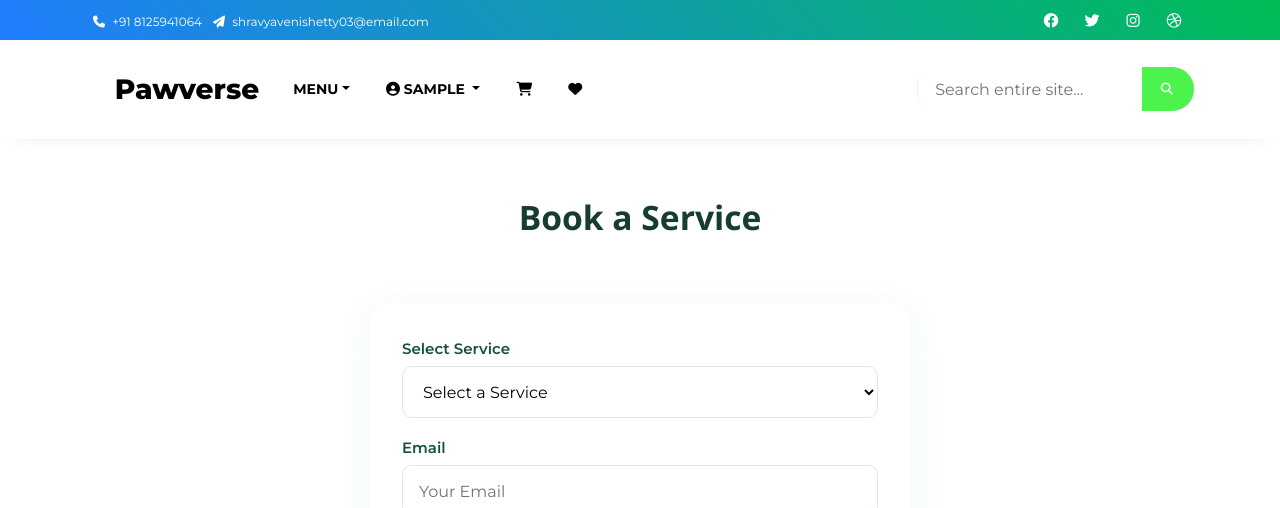
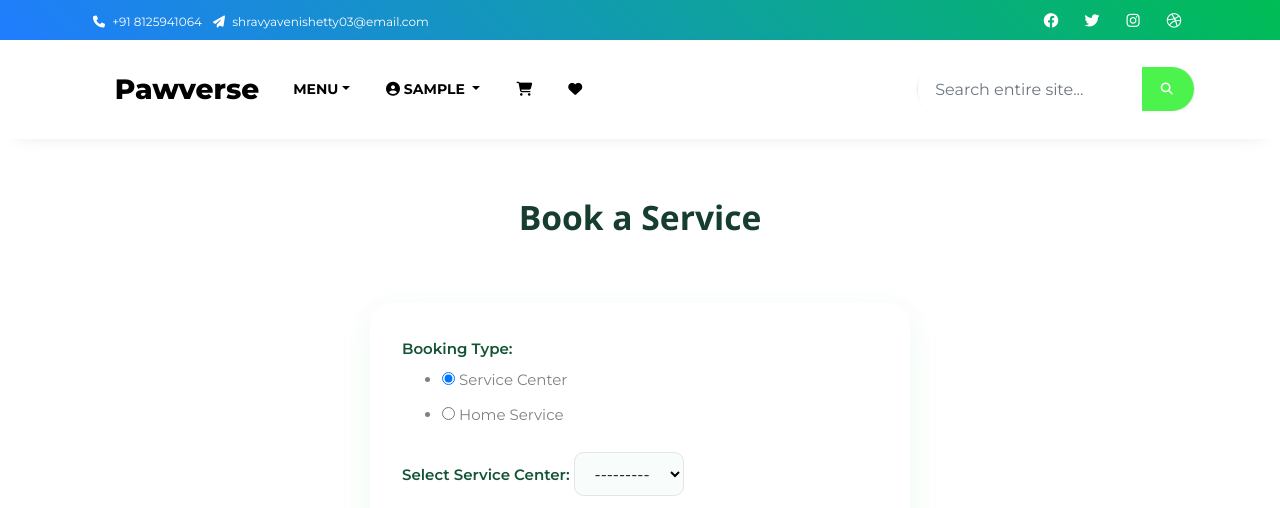
Before and after one commit to Shravyavenishetty/PetStore_Ecommerce, a Django app: page /services/book/ in a window 1280 px wide. Shown: the top 508 px of the page. Run offline with Django 3.2, Linux system fonts and the light colour scheme; the visitor is signed in with stand-in values (Sample User, id 1); data that the repository does not hold is empty; some libraries are stand-ins or nearby versions; some web fonts are replaced.

Commit message:
added service centers and map integration using leaflet to booking form

```diff
--- a/services/forms.py
+++ b/services/forms.py
@@ -1,5 +1,6 @@
 from django import forms
-from .models import Booking,Service
+from .models import Booking, Service, ServiceCenter
+
 
 class BookingForm(forms.ModelForm):
     service = forms.ModelChoiceField(
@@ -7,9 +8,13 @@ class BookingForm(forms.ModelForm):
         widget=forms.Select(attrs={'class': 'form-select'}),
         empty_label="Select a Service"
     )
+
     class Meta:
         model = Booking
-        fields = ['service', 'email', 'pet_name', 'pet_type', 'booking_date', 'booking_time', 'notes']
+        fields = [
+            'service', 'service_location', 'service_center', 'home_address', 'contact_number',
+            'email', 'pet_name', 'pet_type', 'booking_date', 'booking_time', 'notes'
+        ]
         widgets = {
             'email': forms.EmailInput(attrs={'class': 'form-control', 'placeholder': 'Your Email'}),
             'pet_name': forms.TextInput(attrs={'class': 'form-control', 'placeholder': 'Pet Name (optional)'}),
@@ -17,9 +22,16 @@ class BookingForm(forms.ModelForm):
             'booking_date': forms.DateInput(attrs={'type': 'date', 'class': 'form-control'}),
             'booking_time': forms.TimeInput(attrs={'type': 'time', 'class': 'form-control'}),
             'notes': forms.Textarea(attrs={'class': 'form-control', 'rows': 3, 'placeholder': 'Additional notes'}),
+            'service_center': forms.Select(attrs={'class': 'form-select'}),
+            'home_address': forms.Textarea(attrs={'class': 'form-control', 'rows': 2, 'placeholder': 'Your address'}),
+            'contact_number': forms.TextInput(attrs={'class': 'form-control', 'placeholder': 'Contact Number'}),
         }
         labels = {
             'service': 'Select Service',
+            'service_location': 'Booking Type',
+            'service_center': 'Select Service Center',
+            'home_address': 'Home Address',
+            'contact_number': 'Contact Number',
             'email': 'Email Address',
             'pet_name': 'Pet Name',
             'pet_type': 'Pet Type',
@@ -27,3 +39,29 @@ class BookingForm(forms.ModelForm):
             'booking_time': 'Booking Time',
             'notes': 'Additional Notes',
         }
+
+    def __init__(self, *args, **kwargs):
+        super().__init__(*args, **kwargs)
+        # Use radio select for service_location
+        self.fields['service_location'].widget = forms.RadioSelect(choices=Booking.SERVICE_LOCATION_CHOICES)
+        # Service center queryset and optional
+        self.fields['service_center'].queryset = ServiceCenter.objects.all()
+        self.fields['service_center'].required = False
+        # Make home_address and contact_number optional by default
+        self.fields['home_address'].required = False
+        self.fields['contact_number'].required = False
+
+    def clean(self):
+        cleaned_data = super().clean()
+        location = cleaned_data.get('service_location')
+        center = cleaned_data.get('service_center')
+        address = cleaned_data.get('home_address')
+        contact = cleaned_data.get('contact_number')
+
+        if location == 'center' and not center:
+            self.add_error('service_center', 'Please select a service center.')
+        if location == 'home':
+            if not address:
+                self.add_error('home_address', 'Please provide your home address.')
+            if not contact:
+                self.add_error('contact_number', 'Please provide a contact number.')
--- a/services/urls.py
+++ b/services/urls.py
@@ -7,6 +7,7 @@ urlpatterns = [
     path('booking-success/', views.booking_success, name='booking_success'),
     path('history/', views.booking_history, name='booking_history'),
     path('payment-success/<int:booking_id>/', views.payment_success, name='payment_success'),
+    path('nearby-centers/', views.nearby_service_centers, name='nearby_service_centers'),
     path('<slug:slug>/', views.service_detail, name='service_detail'),
     path('', views.service_list, name='service_list'),
 ]
--- a/services/views.py
+++ b/services/views.py
@@ -1,11 +1,13 @@
 from django.shortcuts import render, get_object_or_404, redirect
-from .models import Service,Booking
+from .models import Service,Booking, ServiceCenter
 from django.core.paginator import Paginator
 from .forms import BookingForm
 from django.contrib.auth.decorators import login_required
 from django.conf import settings
 from django.core.mail import send_mail
 from django.contrib import messages
+from django.http import JsonResponse
+import math
 
 def service_list(request):
     services_list = Service.objects.all()
@@ -81,3 +83,40 @@ def payment_success(request, booking_id):
     booking.save()
     messages.success(request, 'Payment successful! Thank you.')
     return redirect('services:booking_history')
+
+def nearby_service_centers(request):
+    try:
+        lat = float(request.GET.get('lat'))
+        lng = float(request.GET.get('lng'))
+        radius_km = float(request.GET.get('radius', 10))  # default 10km radius
+    except (TypeError, ValueError):
+        return JsonResponse({'error': 'Invalid parameters'}, status=400)
+
+    centers = ServiceCenter.objects.all()
+    nearby_centers = []
+
+    # Simple radius filter using haversine formula
+    def haversine(lat1, lon1, lat2, lon2):
+        R = 6371  # Earth radius in km
+        d_lat = math.radians(lat2 - lat1)
+        d_lon = math.radians(lon2 - lon1)
+        a = (math.sin(d_lat / 2) ** 2 +
+             math.cos(math.radians(lat1)) * math.cos(math.radians(lat2)) *
+             math.sin(d_lon / 2) ** 2)
+        c = 2 * math.asin(math.sqrt(a))
+        return R * c
+
+    for center in centers:
+        distance = haversine(lat, lng, float(center.latitude), float(center.longitude))
+        if distance <= radius_km:
+            nearby_centers.append({
+                'id': center.id,
+                'name': center.name,
+                'address': center.address,
+                'latitude': str(center.latitude),
+                'longitude': str(center.longitude),
+                'distance_km': round(distance, 2),
+            })
+
+    nearby_centers = sorted(nearby_centers, key=lambda x: x['distance_km'])
+    return JsonResponse({'centers': nearby_centers})
--- a/templates/base.html
+++ b/templates/base.html
@@ -67,8 +67,8 @@
     <script src="{% static 'js/owl.carousel.min.js' %}"></script>
     <script src="{% static 'js/jquery.magnific-popup.min.js' %}"></script>
     <script src="{% static 'js/scrollax.min.js' %}"></script>
-    <script src="https://maps.googleapis.com/maps/api/js?key=AIzaSyBVWaKrjvy3MaE7SQ74_uJiULgl1JY0H2s&sensor=false"></script>
-    <script src="{% static 'js/google-map.js' %}"></script>
+    <!-- <script src="https://maps.googleapis.com/maps/api/js?key=AIzaSyBVWaKrjvy3MaE7SQ74_uJiULgl1JY0H2s&sensor=false"></script> -->
+    <!-- <script src="{% static 'js/google-map.js' %}"></script> -->
     <script src="{% static 'js/main.js' %}"></script>
     <!-- Bootstrap 5 JS Bundle, includes Popper -->
     <!-- <script src="https://cdn.jsdelivr.net/npm/bootstrap@5.3.2/dist/js/bootstrap.bundle.min.js"></script> -->
--- a/templates/services/book_service.html
+++ b/templates/services/book_service.html
@@ -1,8 +1,14 @@
 {% extends 'base.html' %}
 {% load form_tags %}
 
-{% block content %}
+{% block extra_css %}
+<link rel="stylesheet" href="https://unpkg.com/leaflet@1.9.4/dist/leaflet.css" />
 <style>
+  #map {
+    height: 400px;
+    width: 100%;
+    margin-bottom: 20px;
+  }
   .booking-card {
     background: #fff;
     border-radius: 1.25rem;
@@ -55,7 +61,9 @@
     font-family: 'Segoe UI', Tahoma, Geneva, Verdana, sans-serif;
   }
 </style>
+{% endblock %}
 
+{% block content %}
 <div class="container py-5">
   <div class="booking-title">Book a Service</div>
   <div class="row justify-content-center">
@@ -63,41 +71,158 @@
       <div class="card booking-card">
         <form method="post" novalidate>
           {% csrf_token %}
+          {{ form.non_field_errors }}
+
+          <!-- Choose Service Location -->
           <div class="mb-3">
-            <label for="{{ form.service.id_for_label }}" class="form-label">Select Service</label>
-            {{ form.service|add_class:"form-control" }}
-            {{ form.service.errors }}
+            <label class="form-label">Booking Type:</label>
+            {{ form.service_location }}
+            {{ form.service_location.errors }}
+          </div>
+
+          <!-- Center Booking -->
+          <div class="mb-3" id="center-select-section" style="display:none;">
+            <label for="{{ form.service_center.id_for_label }}" class="form-label">Select Service Center:</label>
+            {{ form.service_center|add_class:"form-select" }}
+          </div>
+
+          <div id="map-container" style="display:none;">
+            <div id="map"></div>
+            <small>Click a marker to select a service center.</small>
+          </div>
+
+          <!-- Home Booking -->
+          <div class="mb-3" id="home-fields" style="display:none;">
+            <label for="{{ form.home_address.id_for_label }}" class="form-label">Home Address:</label>
+            {{ form.home_address|add_class:"form-control" }}
+            <label for="{{ form.contact_number.id_for_label }}" class="form-label mt-3">Contact Number:</label>
+            {{ form.contact_number|add_class:"form-control" }}
+          </div>
+
+          <!-- Other form fields -->
+          <div class="mb-3">
+            <label class="form-label">Select Service</label>
+            {{ form.service|add_class:"form-select" }}
           </div>
           <div class="mb-3">
-            <label for="{{ form.email.id_for_label }}" class="form-label">Email</label>
+            <label class="form-label">Email</label>
             {{ form.email|add_class:"form-control" }}
           </div>
           <div class="mb-3">
-            <label for="{{ form.pet_name.id_for_label }}" class="form-label">Pet Name</label>
+            <label class="form-label">Pet Name</label>
             {{ form.pet_name|add_class:"form-control" }}
           </div>
           <div class="mb-3">
-            <label for="{{ form.pet_type.id_for_label }}" class="form-label">Pet Type</label>
+            <label class="form-label">Pet Type</label>
             {{ form.pet_type|add_class:"form-control" }}
           </div>
           <div class="row mb-3">
             <div class="col">
-              <label for="{{ form.booking_date.id_for_label }}" class="form-label">Booking Date</label>
+              <label class="form-label">Booking Date</label>
               {{ form.booking_date|add_class:"form-control" }}
             </div>
             <div class="col">
-              <label for="{{ form.booking_time.id_for_label }}" class="form-label">Booking Time</label>
+              <label class="form-label">Booking Time</label>
               {{ form.booking_time|add_class:"form-control" }}
             </div>
           </div>
-          <div class="mb-4">
-            <label for="{{ form.notes.id_for_label }}" class="form-label">Additional Notes</label>
+          <div class="mb-3">
+            <label class="form-label">Additional Notes</label>
             {{ form.notes|add_class:"form-control" }}
           </div>
-          <button type="submit" class="btn btn-success w-100">BOOK NOW</button>
+
+          <button type="submit" class="btn btn-success w-100">Book Now</button>
         </form>
       </div>
     </div>
   </div>
 </div>
 {% endblock %}
+
+{% block extra_js %}
+<script src="https://unpkg.com/leaflet@1.9.4/dist/leaflet.js"></script>
+<script>
+let map, markersGroup, userMarker;
+let centerMarkers = {};
+
+function toggleBookingFields() {
+  const selected = document.querySelector('input[name="service_location"]:checked');
+  if (!selected) return;
+
+  const value = selected.value;
+  document.getElementById('center-select-section').style.display = value === 'center' ? 'block' : 'none';
+  document.getElementById('map-container').style.display = value === 'center' ? 'block' : 'none';
+  document.getElementById('home-fields').style.display = value === 'home' ? 'block' : 'none';
+
+  if (value === 'center') setTimeout(() => map?.invalidateSize(), 300);
+}
+
+document.querySelectorAll('input[name="service_location"]').forEach(el => {
+  el.addEventListener('change', toggleBookingFields);
+});
+
+window.onload = () => {
+  toggleBookingFields();
+  initMap();
+};
+
+function initMap() {
+  // Fixed user location: Warangal
+  const userLat = 17.9455;
+  const userLng = 79.5976;
+
+  map = L.map('map').setView([userLat, userLng], 13);
+
+  L.tileLayer('https://{s}.tile.openstreetmap.org/{z}/{x}/{y}.png', {
+    maxZoom: 18,
+    attribution: '© OpenStreetMap contributors'
+  }).addTo(map);
+
+  markersGroup = L.layerGroup().addTo(map);
+
+  // User marker
+  userMarker = L.marker([userLat, userLng]).addTo(map)
+    .bindPopup("<b>You are here</b><br>Warangal").openPopup();
+
+  // Pet center icon
+  const centerIcon = L.icon({
+    iconUrl: '/static/images/center_icon.webp', // Change path according to your static files
+    iconSize: [20, 20],
+    iconAnchor: [15, 30],
+    popupAnchor: [0, -30]
+  });
+
+  // Fetch nearby centers
+  fetch(`/services/nearby-centers/?lat=${userLat}&lng=${userLng}&radius=10`)
+    .then(res => res.json())
+    .then(data => {
+      markersGroup.clearLayers();
+      centerMarkers = {};
+
+      data.centers.forEach(center => {
+        const marker = L.marker([center.latitude, center.longitude], { icon: centerIcon })
+          .bindPopup(`<b>${center.name}</b><br>${center.address}<br>Distance: ${center.distance_km} km`)
+          .addTo(markersGroup);
+
+        centerMarkers[center.id] = marker;
+
+        marker.on('click', () => {
+          document.getElementById('id_service_center').value = center.id;
+        });
+      });
+
+      // Dropdown → zoom to marker
+      const centerSelect = document.getElementById('id_service_center');
+      centerSelect.addEventListener('change', function() {
+        const selectedId = this.value;
+        const selectedMarker = centerMarkers[selectedId];
+        if (selectedMarker) {
+          map.setView(selectedMarker.getLatLng(), 15);
+          selectedMarker.openPopup();
+        }
+      });
+    })
+    .catch(err => console.error('Failed to fetch nearby centers:', err));
+}
+</script>
+{% endblock %}
```
Also changed, not shown: services/admin.py (+8 -2 lines), services/models.py (+18 -0 lines), dogstore/static/images/center_icon.webp (added), services/migrations/0005_servicecenter_booking_contact_number_and_more.py (added), static/images/center_icon.webp (added).
